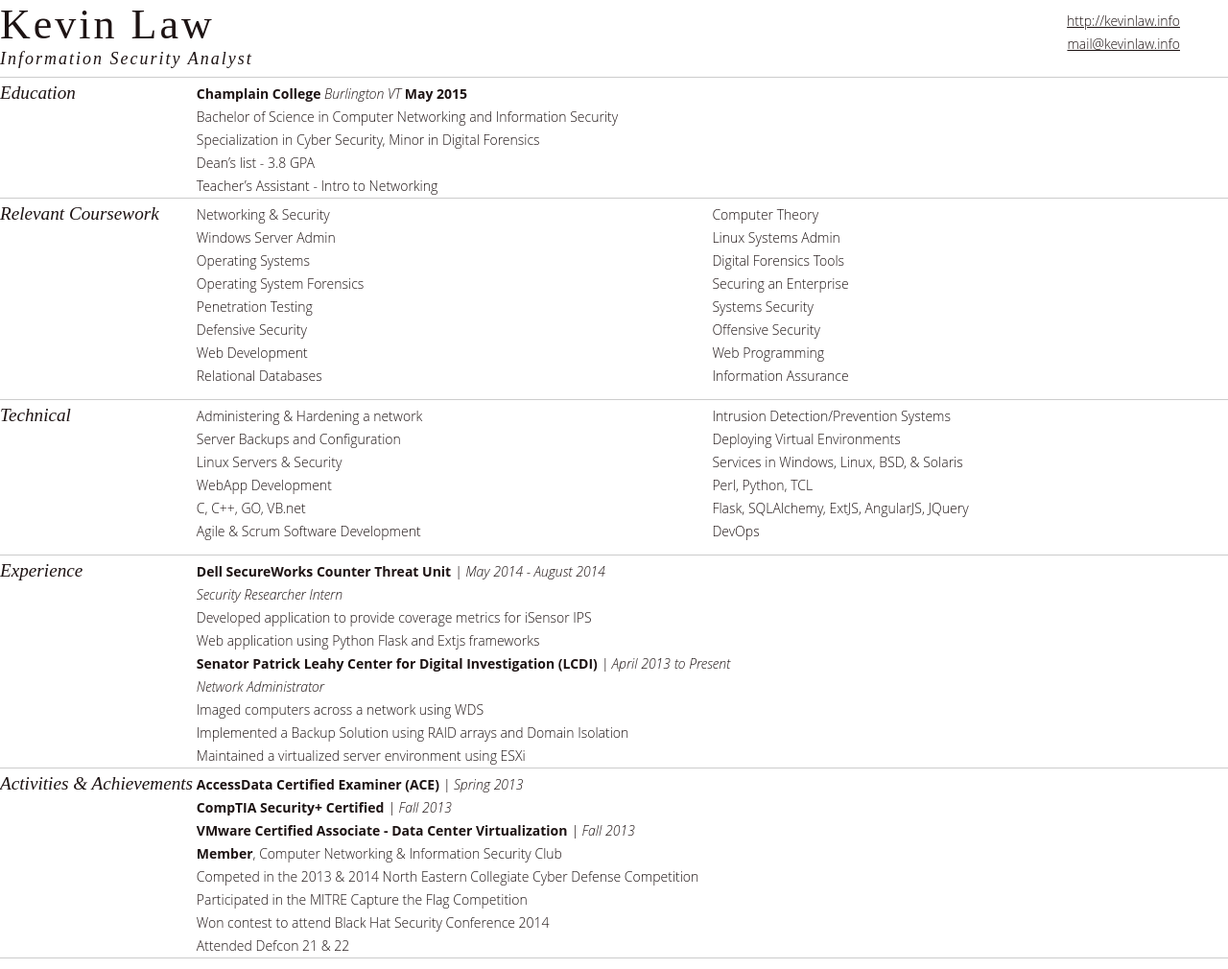
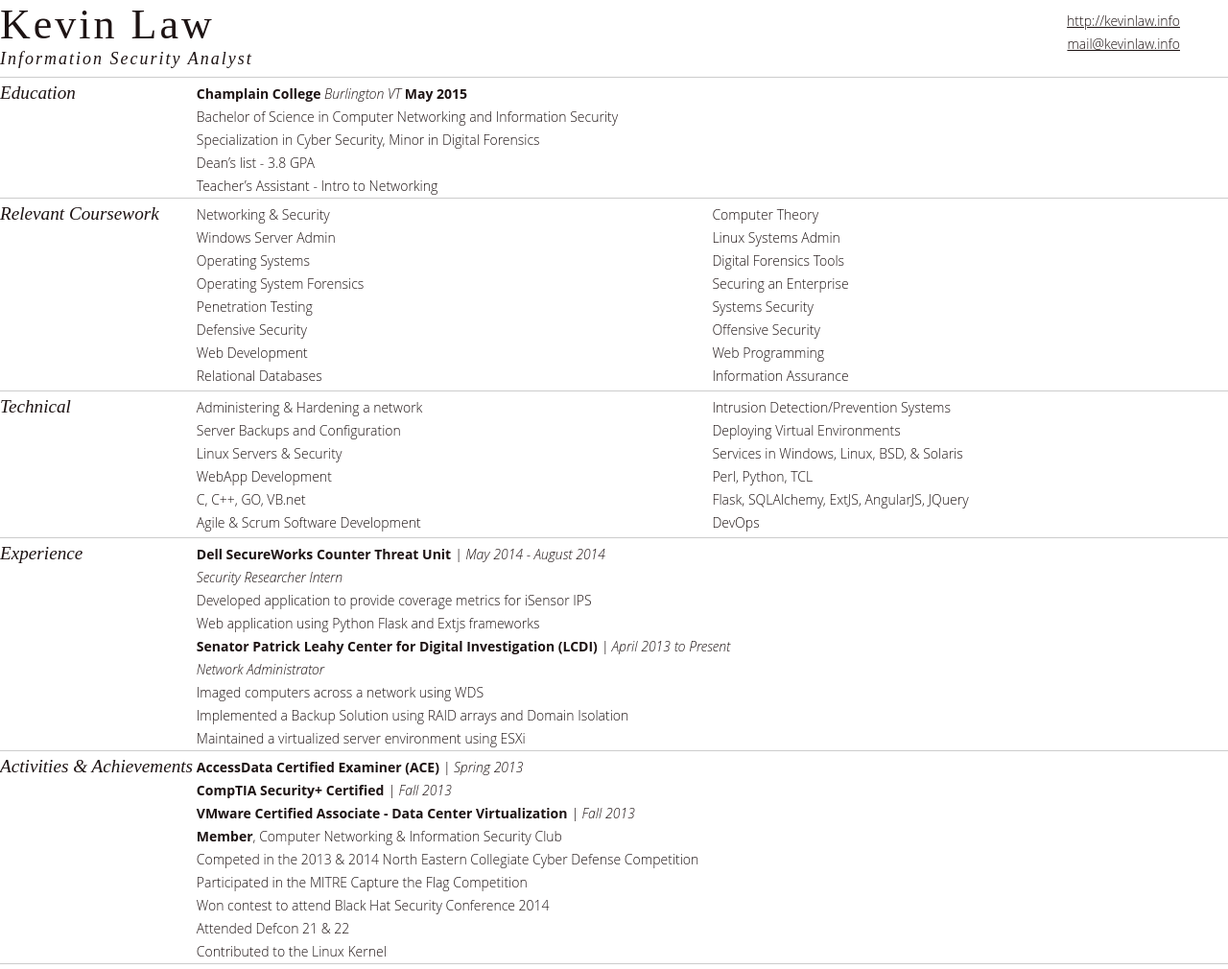
Before and after one commit to thatarchguy/KevinLawDotInfo, a Jekyll site: the page built from resume.md, in a window 1280 px wide. Shown: the whole page at 96% size. Built offline with Jekyll 4.4.1, drawn with Linux system fonts in a browser that asks for light colours; Markdown is read by kramdown in place of the engine named in the settings.

Commit message:
Added linux kernel contribution

```diff
--- a/css/resume.css
+++ b/css/resume.css
@@ -391,7 +391,7 @@
 
 ol{
   margin:0;
-  padding:0 0 0.75em;
+  padding:0 0 0.2em;
   width:84%;
   display:inline-block
 }
--- a/resume.md
+++ b/resume.md
@@ -88,5 +88,6 @@
 Participated in the MITRE Capture the Flag Competition
 Won contest to attend Black Hat Security Conference 2014
 Attended Defcon 21 & 22
+Contributed to the Linux Kernel
 
 ------
```
